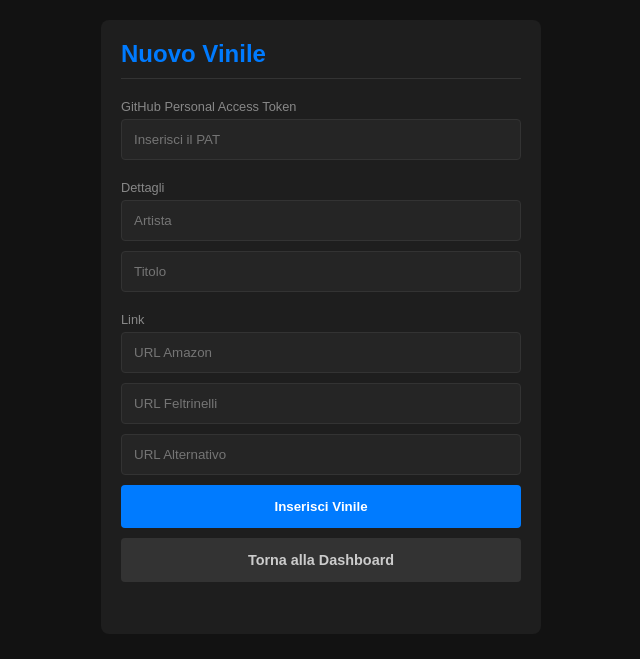
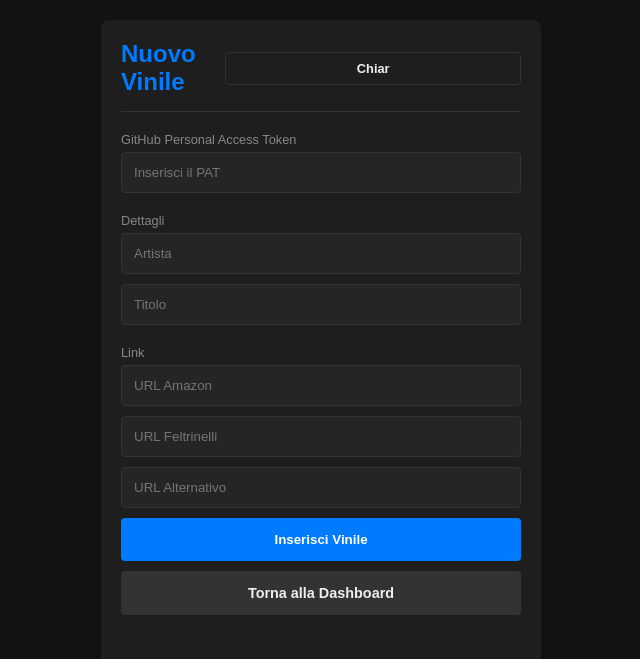
Before and after one commit to AdrianaRidolfi/vinyls-tracker, a plain HTML site: page add.html in a window 1280 px wide. Shown: the whole page, without its empty margins (319-959 px from the left). Drawn offline with Linux system fonts and the light colour scheme.

Commit message:
Add theme support and enhance CSS styles
Refactor CSS for theme support and improve styling consistency.

```diff
--- a/add.html
+++ b/add.html
@@ -5,25 +5,57 @@
     <meta name="viewport" content="width=device-width, initial-scale=1.0">
     <title>Vinyl Registry</title>
     <style>
-        body { font-family: sans-serif; background: #121212; color: #eee; margin: 0; padding: 20px; }
-        .container { max-width: 400px; margin: auto; background: #1e1e1e; padding: 20px; border-radius: 8px; }
-        h2 { margin-top: 0; color: #007bff; border-bottom: 1px solid #333; padding-bottom: 10px; }
-        label { display: block; margin: 10px 0 5px; font-size: 0.8em; color: #888; }
-        input { width: 100%; padding: 12px; margin-bottom: 10px; border-radius: 4px; border: 1px solid #333; background: #252525; color: white; box-sizing: border-box; }
+        /* CSS Variables for Theme Support (Coerenti con index.html) */
+        :root {
+            --bg-color: #121212;
+            --container-bg: #1e1e1e;
+            --text-color: #eee;
+            --border-color: #333;
+            --input-bg: #252525;
+            --muted-text: #888;
+        }
 
-        button, .btn-link { width: 100%; padding: 14px; border: none; border-radius: 4px; font-weight: bold; cursor: pointer; box-sizing: border-box; }
+        body.light-mode {
+            --bg-color: #f4f4f9;
+            --container-bg: #ffffff;
+            --text-color: #222;
+            --border-color: #ddd;
+            --input-bg: #f9f9f9;
+            --muted-text: #666;
+        }
+
+        body { font-family: sans-serif; background: var(--bg-color); color: var(--text-color); margin: 0; padding: 20px; transition: background 0.3s, color 0.3s; }
+        .container { max-width: 400px; margin: auto; background: var(--container-bg); padding: 20px; border-radius: 8px; box-shadow: 0 4px 6px rgba(0,0,0,0.1); }
+
+        .header { display: flex; justify-content: space-between; align-items: center; border-bottom: 1px solid var(--border-color); padding-bottom: 15px; margin-bottom: 20px; }
+        h2 { margin: 0; color: #007bff; }
+
+        .btn-theme { background: transparent; color: var(--text-color); border: 1px solid var(--border-color); padding: 8px 12px; border-radius: 4px; cursor: pointer; font-weight: bold; font-size: 0.8em; transition: all 0.2s; }
+        .btn-theme:hover { background: var(--border-color); }
+        .btn-theme:active { transform: scale(0.95); }
+
+        label { display: block; margin: 10px 0 5px; font-size: 0.8em; color: var(--muted-text); }
+        input { width: 100%; padding: 12px; margin-bottom: 10px; border-radius: 4px; border: 1px solid var(--border-color); background: var(--input-bg); color: var(--text-color); box-sizing: border-box; }
+
+        button, .btn-link { width: 100%; padding: 14px; border: none; border-radius: 4px; font-weight: bold; cursor: pointer; box-sizing: border-box; transition: all 0.2s; }
         .btn-primary { background: #007bff; color: white; margin-bottom: 10px; }
-        .btn-primary:disabled { background: #444; cursor: not-allowed; }
+        .btn-primary:hover { filter: brightness(1.1); }
+        .btn-primary:active { transform: scale(0.98); }
+        .btn-primary:disabled { background: var(--border-color); color: var(--muted-text); cursor: not-allowed; transform: none; filter: none; }
 
-        .btn-link { background: #333; color: #ccc; display: block; text-align: center; text-decoration: none; font-size: 0.9em; }
-        .btn-link:hover { background: #444; color: white; }
+        .btn-link { background: #333; color: #eee; display: block; text-align: center; text-decoration: none; font-size: 0.9em; }
+        .btn-link:hover { background: #444; }
+        .btn-link:active { transform: scale(0.98); }
 
         .status-msg { margin-top: 15px; text-align: center; font-size: 0.9em; min-height: 1.2em; font-weight: bold; }
     </style>
 </head>
 <body>
     <div class="container">
-        <h2>Nuovo Vinile</h2>
+        <div class="header">
+            <h2>Nuovo Vinile</h2>
+            <button class="btn-theme" onclick="toggleTheme()" id="theme-toggle-btn">Chiar</button>
+        </div>
 
         <label>GitHub Personal Access Token</label>
         <input type="password" id="gh_token" placeholder="Inserisci il PAT">
@@ -44,6 +76,18 @@
     </div>
 
     <script>
+        // Gestione Tema (sincronizzata con index.html)
+        if (localStorage.getItem('theme') === 'light') {
+            document.body.classList.add('light-mode');
+            document.getElementById('theme-toggle-btn').innerText = 'Scura';
+        }
+
+        function toggleTheme() {
+            const isLight = document.body.classList.toggle('light-mode');
+            localStorage.setItem('theme', isLight ? 'light' : 'dark');
+            document.getElementById('theme-toggle-btn').innerText = isLight ? 'Scura' : 'Chiara';
+        }
+
         document.getElementById('gh_token').value = localStorage.getItem('gh_pat') || '';
 
         async function sendData() {
@@ -63,7 +107,7 @@
 
             btn.disabled = true;
             status.innerText = "Invio in corso...";
-            status.style.color = "#eee";
+            status.style.color = "var(--text-color)";
 
             const payload = {
                 event_type: 'add_vinyl',
```
